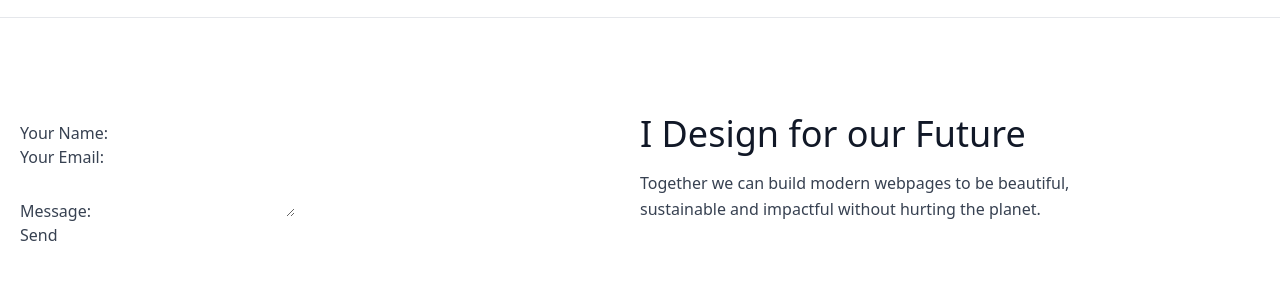
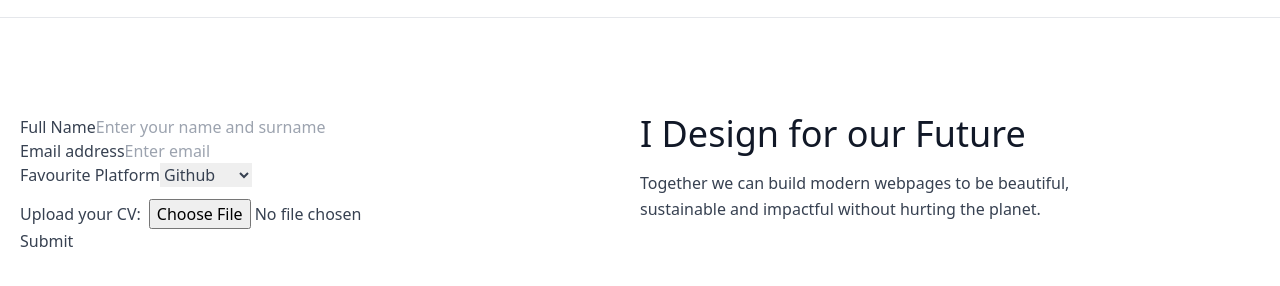
Before and after one commit to benzoscifo/Benjamin-Cranwell, a Gatsby site: page /contact in a window 1280 px wide. Shown: the part 68-354 px from the top of the page. Built offline with nearby package versions, Linux system fonts and the light colour scheme; Gatsby itself is replaced by a stand-in of ours.

Commit message:
add contact form

```diff
--- a/src/pages/contact.js
+++ b/src/pages/contact.js
@@ -7,25 +7,60 @@ export default function contact() {
       <section className="text-gray-700">
         <div className="container mx-auto flex px-5 py-24 md:flex-row flex-col items-center">
           <div className="md:w-1/2 lg:pr-24 md:pr-16 md:items-start md:text-left mb-16 md:mb-0 items-center text-center">
-            <form name="contact" method="POST" data-netlify="true">
-              <p>
-                <label>
-                  Your Name: <input type="text" name="name" />
+            <form
+              accept-charset="UTF-8"
+              action="https://getform.io/f/b9a6314e-2785-4a82-b122-b58dea000ee7"
+              method="POST"
+              target="_blank"
+            >
+              <div class="form-group">
+                <label for="exampleInputName">Full Name</label>
+                <input
+                  type="text"
+                  name="fullname"
+                  class="form-control"
+                  id="exampleInputName"
+                  placeholder="Enter your name and surname"
+                  required="required"
+                />
+              </div>
+              <div class="form-group">
+                <label for="exampleInputEmail1" required="required">
+                  Email address
                 </label>
-              </p>
-              <p>
-                <label>
-                  Your Email: <input type="email" name="email" />
+                <input
+                  type="email"
+                  name="email"
+                  class="form-control"
+                  id="exampleInputEmail1"
+                  aria-describedby="emailHelp"
+                  placeholder="Enter email"
+                />
+              </div>
+              <div class="form-group">
+                <label for="exampleFormControlSelect1">
+                  Favourite Platform
                 </label>
-              </p>
-              <p>
-                <label>
-                  Message: <textarea name="message"></textarea>
-                </label>
-              </p>
-              <p>
-                <button type="submit">Send</button>
-              </p>
+                <select
+                  class="form-control"
+                  id="exampleFormControlSelect1"
+                  name="platform"
+                  required="required"
+                >
+                  <option>Github</option>
+                  <option>Gitlab</option>
+                  <option>Bitbucket</option>
+                </select>
+              </div>
+
+              <div class="form-group mt-3">
+                <label class="mr-2">Upload your CV:</label>
+                <input type="file" name="file" />
+              </div>
+
+              <button type="submit" class="btn btn-primary">
+                Submit
+              </button>
             </form>
           </div>
           <div className="lg:max-w-lg lg:w-full md:w-1/2 w-5/6">
```
